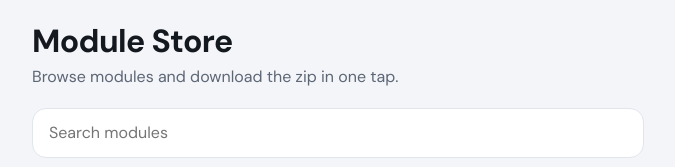
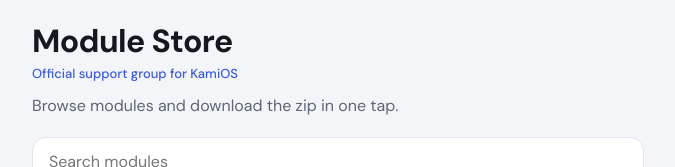
Before and after one commit to kamiosmodules/module-store, a plain HTML site: page index.html in a window 1280 px wide. Shown: the top 167 px of the page, without its empty margins (302-977 px from the left). Drawn offline with Linux system fonts and the light colour scheme.

Commit message:
update index.html

```diff
--- a/index.html
+++ b/index.html
@@ -17,6 +17,10 @@
 body{margin:0;background:var(--bg);color:var(--ink);font:16px/1.45 "DM Sans",system-ui,-apple-system,"Segoe UI",Roboto,sans-serif}
 main{max-width:640px;margin:0 auto;padding:24px max(14px,env(safe-area-inset-right,0px)) 48px max(14px,env(safe-area-inset-left,0px))}
 h1{font-size:32px;line-height:1.1;margin:0 0 6px;font-weight:700;letter-spacing:-.02em}
+.support{margin:0 0 10px;font-size:13px}
+.support a{color:var(--acc);text-decoration:none;font-weight:500}
+.support a:hover{text-decoration:underline}
+.support a:focus-visible{outline:3px solid var(--acc);outline-offset:2px;border-radius:4px}
 .sub{color:var(--mute);margin:0 0 20px}
 .search{width:100%;min-height:48px;font-size:16px;padding:12px 16px;border-radius:14px;border:1px solid var(--line);background:var(--card);color:var(--ink);font:inherit;margin-bottom:14px}
 .search:focus-visible,.btn:focus-visible,summary:focus-visible{outline:3px solid var(--acc);outline-offset:2px}
@@ -54,6 +58,7 @@
 <body>
 <main>
   <h1>Module Store</h1>
+  <p class="support"><a href="https://t.me/kamiosofficial" target="_blank" rel="noopener">Official support group for KamiOS</a></p>
   <p class="sub">Browse modules and download the zip in one tap.</p>
   <input id="q" class="search" type="search" placeholder="Search modules" aria-label="Search modules">
   <div id="list" class="list" aria-live="polite"></div>
```
